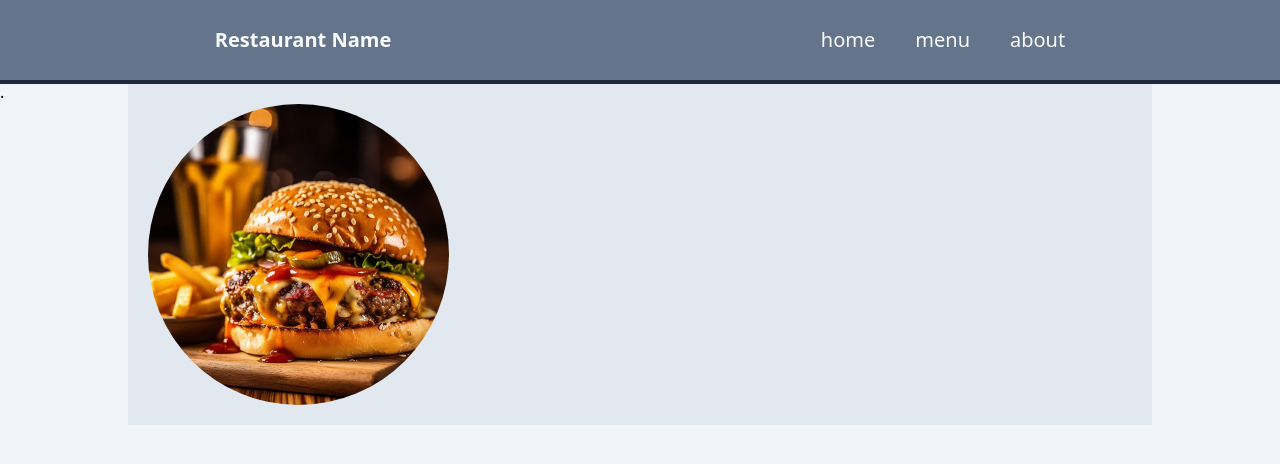
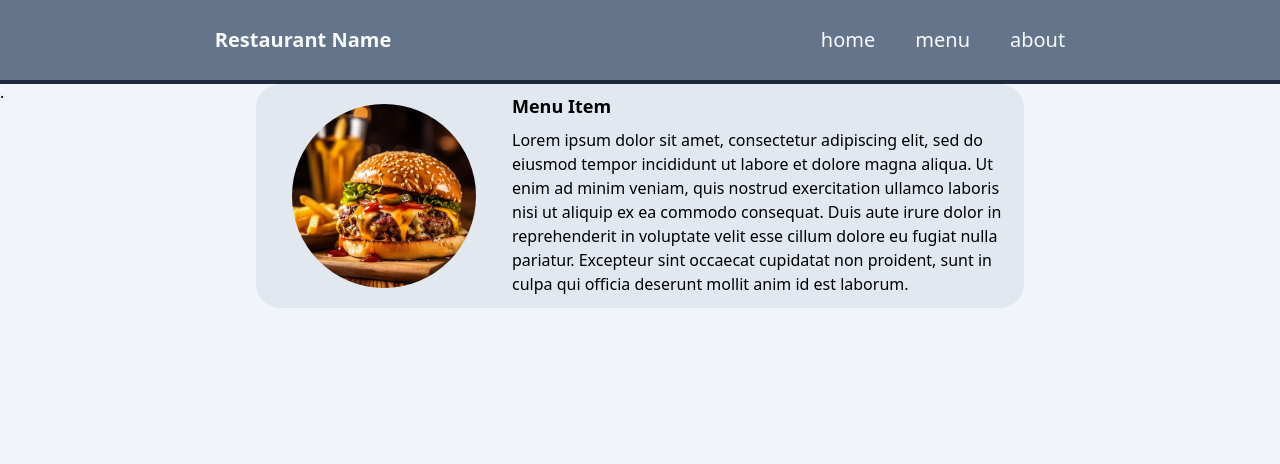
Before and after one commit to yskim308/restaurant-page-2, a website built with webpack: page src/template.html in a window 1280 px wide. Both pictures are taken after a click on the button "menu". Built offline with nearby package versions, Linux system fonts and the light colour scheme.

Commit message:
complete menu item for menupage

```diff
--- a/src/pages/createPage.js
+++ b/src/pages/createPage.js
@@ -56,20 +56,28 @@ function createMenu(){
     killChildren(contentDiv);
 
     const menuContainer = document.createElement('div');
-    menuContainer.classList.add('grid', ',sm:grid-cols-2', 'grid-cols-1', 'w-4/5', 'h-auto', 'bg-slate-200');
+    menuContainer.classList.add('rounded-3xl', 'grid', 'sm:grid-cols-3', 'grid-cols-1', 'w-3/5', 'h-auto', 'bg-slate-200');
 
-    const menuItem = document.createElement('div');
-    menuItem.classList.add('flex');
+    //image container div in menu item
     const imageContainer = document.createElement('div');
-    imageContainer.classList.add('basis-1/3');
+    imageContainer.classList.add('flex', 'justify-center', 'justify-items-center');
     const foodImage = document.createElement('img');
     foodImage.src = burgerImage;
-    foodImage.classList.add('object-cover', 'rounded-3xl', 'p-5', 'rounded-full');
+    foodImage.classList.add('max-h-56','object-cover', 'p-5', 'rounded-full');
     imageContainer.appendChild(foodImage);
+    //text container div in menu container
+    const textContainer = document.createElement('div');
+    textContainer.classList.add('flex', 'flex-col', 'col-span-2');
+    const textHeader = document.createElement('div');
+    textHeader.innerText = "Menu Item";
+    textHeader.classList.add('text-lg', 'font-extrabold', 'py-2');
+    const menuDescription = document.createElement('div');
+    menuDescription.innerText = 'Lorem ipsum dolor sit amet, consectetur adipiscing elit, sed do eiusmod tempor incididunt ut labore et dolore magna aliqua. Ut enim ad minim veniam, quis nostrud exercitation ullamco laboris nisi ut aliquip ex ea commodo consequat. Duis aute irure dolor in reprehenderit in voluptate velit esse cillum dolore eu fugiat nulla pariatur. Excepteur sint occaecat cupidatat non proident, sunt in culpa qui officia deserunt mollit anim id est laborum.';
+    textContainer.appendChild(textHeader);
+    textContainer.appendChild(menuDescription);
 
-    menuItem.appendChild(imageContainer);
-
-    menuContainer.appendChild(menuItem);
+    menuContainer.appendChild(imageContainer);
+    menuContainer.appendChild(textContainer);
     contentDiv.appendChild(menuContainer);
 }
 
--- a/src/template.html
+++ b/src/template.html
@@ -1,5 +1,5 @@
 <!DOCTYPE html>
-<html lang="en" class="h-full">
+<html lang="en" class="h-full w-full">
     <head>
         <meta charset="UTF-8">
         <meta name="viewport" content="width=device-width, initial-scale=1">
@@ -7,7 +7,7 @@
         <link rel="stylesheet" href="./output.css">
         <script src="bundle.js"></script>
     </head>
-    <body class="bg-slate-100 h-full">
+    <body class="bg-slate-100 h-full w-full">
         <div class="flex justify-around items-center py-5 bg-slate-500 text-slate-50">
             <div class="text-xl font-semibold px-5">Restaurant Name</div>
             <nav class="flex justify-center h-10 items-center">
--- a/webpack.config.js
+++ b/webpack.config.js
@@ -13,6 +13,7 @@ module.exports = {
         })
     ],
     devtool: 'inline-source-map',
+    mode: 'development',
     module: {
         rules:[
             {
```
Also changed, not shown: dist/bundle.js, dist/index.html, 1 other file.
